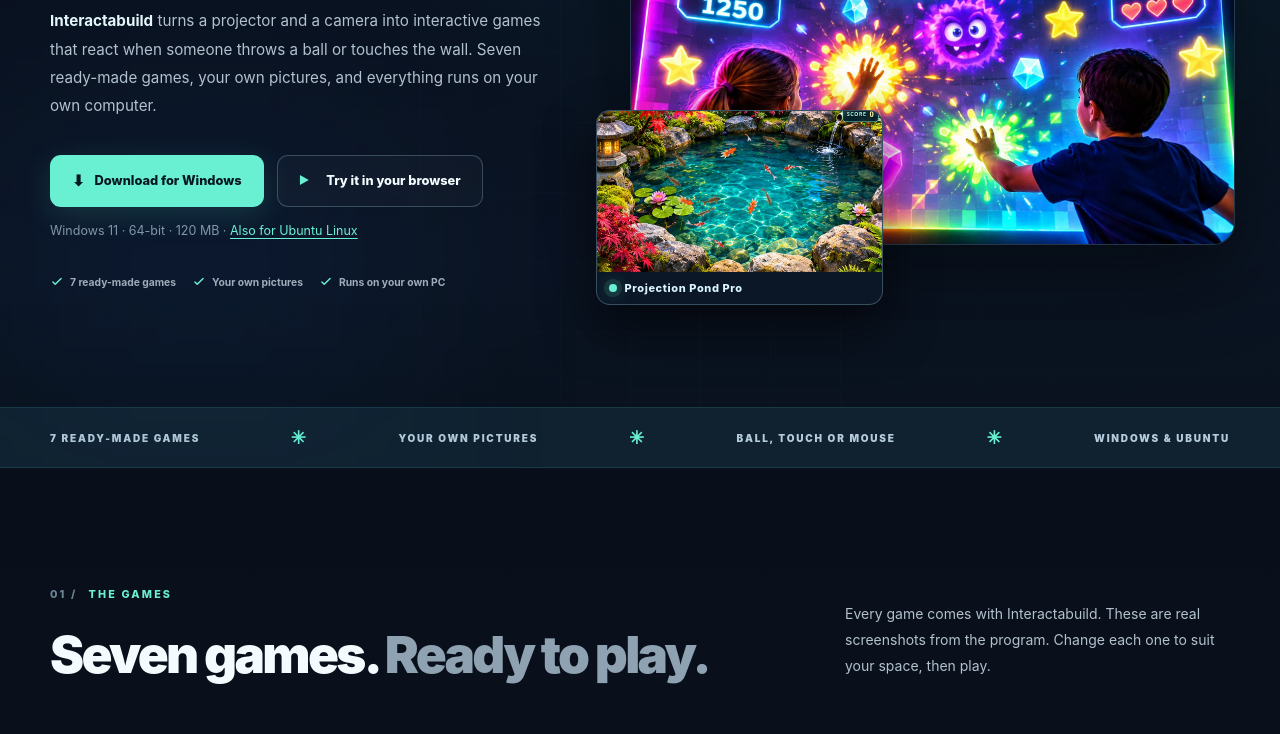
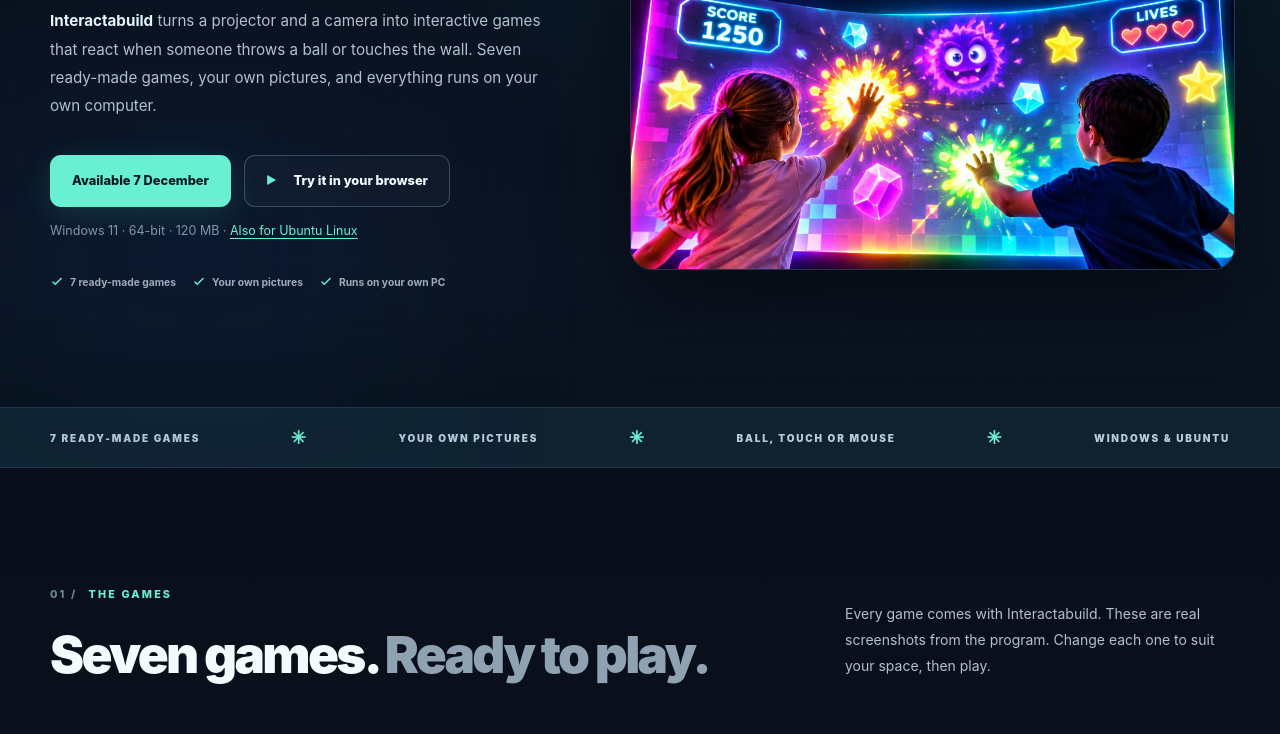
Before and after one commit to interactabuild/interactabuild.github.io, a plain HTML site: page index.html in a window 1280 px wide. Shown: the part 381-1115 px from the top of the page. Drawn offline with Linux system fonts and the light colour scheme; animation ran at ten frames a second.

Commit message:
Fix live site claiming downloads were out; remove pond picture over the artwork
An empty download address resolved to the page itself, which on https made the
site say "Out now" and point download buttons at the home page.

Co-Authored-By: Claude Opus 5.5 <noreply@anthropic.com>

```diff
--- a/index.html
+++ b/index.html
@@ -63,10 +63,6 @@
           </div>
           <div class="hero-visual">
             <img class="hero-art" src="assets/artwork.jpg" width="1200" height="800" alt="Two children hitting glowing targets on an Interactabuild wall game">
-            <figure class="hero-shot">
-              <img src="assets/screens/pond.jpg" width="1120" height="630" alt="Projection Pond Pro: koi and goldfish swimming in a projected pond" loading="lazy">
-              <figcaption><span class="live-dot"></span> Projection Pond Pro</figcaption>
-            </figure>
           </div>
         </div>
       </section>
--- a/script.js
+++ b/script.js
@@ -37,8 +37,12 @@ const SITE = {
   const launchText = launch.toLocaleDateString('en-GB', { day: 'numeric', month: 'long', year: 'numeric' });
   const shortLaunch = launch.toLocaleDateString('en-GB', { day: 'numeric', month: 'long' });
   const safeUrl = value => {
+    const text = String(value || '').trim();
+    // An empty address would otherwise mean "this page", which on the live site looks
+    // like a real https download.
+    if (!text) return '';
     try {
-      const url = new URL(String(value || '').trim(), window.location.href);
+      const url = new URL(text, window.location.href);
       return url.protocol === 'https:' || (url.protocol === 'http:' && url.hostname === 'localhost') ? url.href : '';
     } catch { return ''; }
   };
--- a/site.css
+++ b/site.css
@@ -18,12 +18,9 @@
 .hero-dl-meta{margin:16px 0 0;font-size:12.5px;color:var(--muted)}
 .hero-dl-meta a{color:var(--aqua);text-decoration:underline;text-underline-offset:3px}
 
-/* Hero picture: the artwork with a real game screenshot on top */
-.hero-visual{position:relative;padding:20px 0 70px 20px}
+/* Hero picture: the Interactabuild artwork */
+.hero-visual{position:relative;padding:20px 0 20px 20px}
 .hero-art{display:block;width:100%;height:auto;border-radius:22px;border:1px solid rgba(160,209,230,.18);box-shadow:0 30px 80px rgba(0,0,0,.45)}
-.hero-shot{position:absolute;left:-14px;bottom:10px;width:46%;margin:0;border-radius:14px;overflow:hidden;border:1px solid rgba(160,209,230,.3);box-shadow:0 22px 50px rgba(0,0,0,.55);background:#0b1726}
-.hero-shot img{display:block;width:100%;height:auto}
-.hero-shot figcaption{display:flex;align-items:center;gap:8px;padding:9px 12px;font-size:11px;font-weight:800;letter-spacing:.6px;color:#d8f4ff}
 
 /* Games */
 .games-section{padding:118px 0 120px;background:linear-gradient(180deg,#090f1a,#0b1420)}
@@ -106,7 +103,6 @@
 @media(max-width:650px){
   .create-copy h2,.download-head h2,.req-grid h2{font-size:clamp(38px,10vw,48px);letter-spacing:-2px}
   .games-grid,.steps-four{grid-template-columns:1fr}
-  .hero-shot{width:58%;left:-6px}
   .dl-card{padding:22px}
   .req-list>div{grid-template-columns:1fr;gap:6px}
   .games-section,.create-section,.req-section{padding:70px 0}
```
